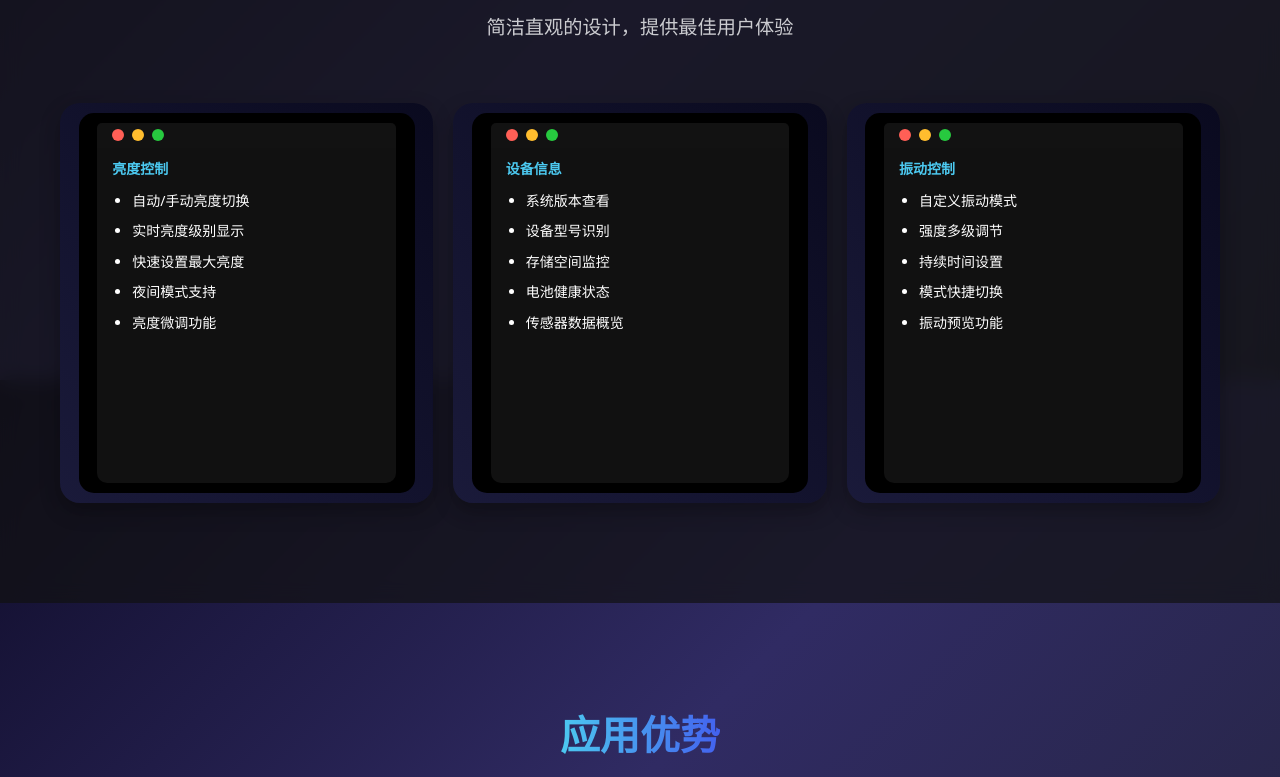
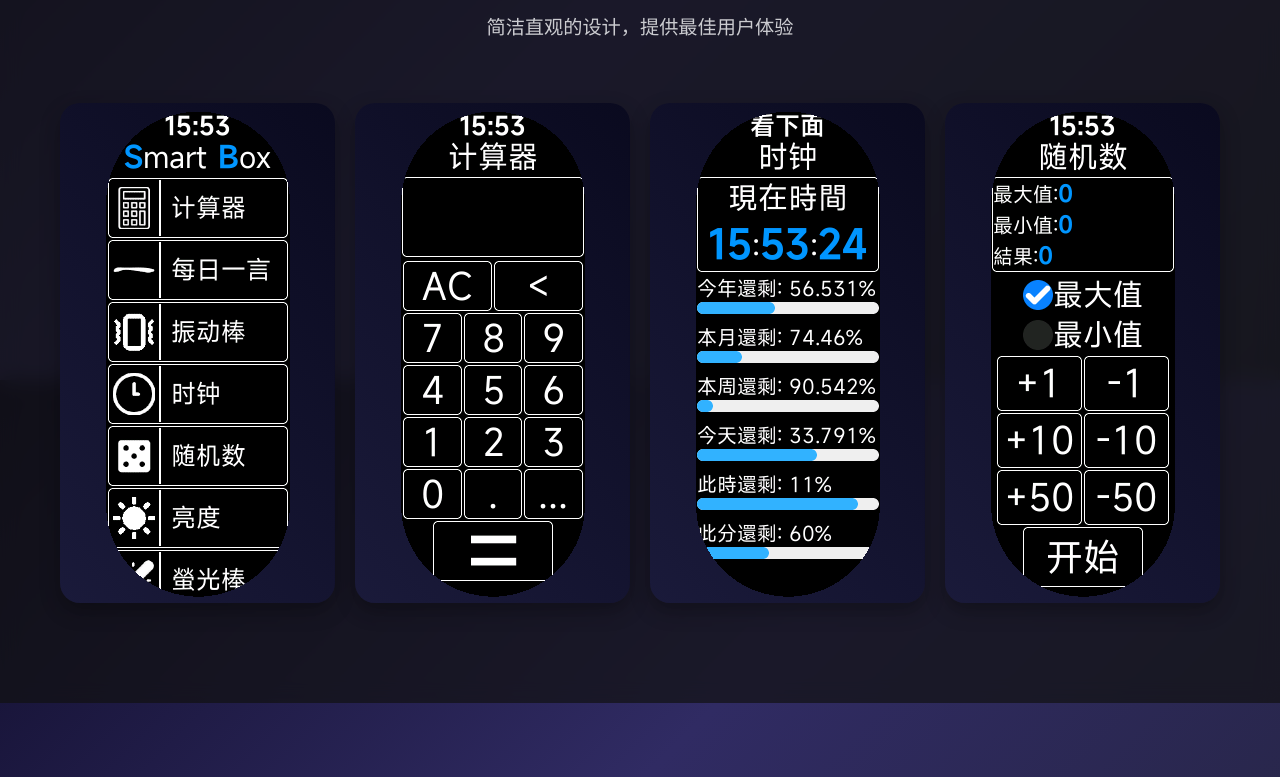
Before and after one commit to mehtmls/rpks, a plain HTML site: page index.html in a window 1280 px wide. Shown: the part 2020-2797 px from the top of the page. Drawn offline with Linux system fonts and the light colour scheme.

Commit message:
新增設定檔，更新 index.html 以反映智能手環的相關內容，並上傳四張圖片

```diff
--- a/index.html
+++ b/index.html
@@ -3,7 +3,7 @@
 <head>
     <meta charset="UTF-8">
     <meta name="viewport" content="width=device-width, initial-scale=1.0">
-    <title>Smart-Box - 智能手表全能工具箱</title>
+    <title>Smart-Box - 智能手环全能工具箱</title>
     <link rel="stylesheet" href="https://cdnjs.cloudflare.com/ajax/libs/font-awesome/6.4.0/css/all.min.css">
     <style>
         :root {
@@ -63,7 +63,6 @@
         .logo-icon {
             width: 50px;
             height: 50px;
-            background: linear-gradient(135deg, var(--primary) 0%, var(--accent) 100%);
             border-radius: 15px;
             display: flex;
             align-items: center;
@@ -374,22 +373,13 @@
             box-shadow: var(--shadow);
             transition: var(--transition);
             position: relative;
-            height: 400px;
+            height: 500px;
             background: linear-gradient(45deg, #1a1a3a, #0a0a1f);
             display: flex;
             align-items: center;
             justify-content: center;
         }
 
-        .screenshot::before {
-            content: '';
-            position: absolute;
-            width: 90%;
-            height: 95%;
-            background: #000;
-            border-radius: 15px;
-            z-index: 1;
-        }
 
         .screenshot-content {
             position: relative;
@@ -634,9 +624,7 @@
         <div class="container">
             <div class="header-content">
                 <div class="logo">
-                    <div class="logo-icon">
-                        <i class="fas fa-box"></i>
-                    </div>
+                    <img src=".\rpk\logo.png" alt="Smart-Box Logo" class="logo-icon">
                     <div class="logo-text">Smart-Box</div>
                 </div>
                 <nav>
@@ -655,9 +643,9 @@
         <div class="container">
             <div class="hero-content">
                 <div class="hero-text">
-                    <span class="tagline">智能手表全能工具箱</span>
-                    <h1>解锁您智能手表的全部潜能</h1>
-                    <p>Smart-Box 是一个功能强大的快应用工具箱，专为智能手表设计。提供设备控制、传感器管理、系统工具等一站式解决方案，让您的智能手表变得更加强大。</p>
+                    <span class="tagline">智能手环全能工具箱</span>
+                    <h1>解锁您智能手环的全部潜能</h1>
+                    <p>Smart-Box 是一个功能强大的快应用工具箱，专为智能手环设计。提供设备控制、传感器管理、系统工具等一站式解决方案，让您的智能手环变得更加强大。</p>
                     <div class="hero-buttons">
                         <a href="#download" class="btn">
                             <i class="fas fa-download"></i> 立即下载
@@ -705,7 +693,7 @@
                         <i class="fas fa-sun"></i>
                     </div>
                     <h3>亮度控制</h3>
-                    <p>精确调节手表屏幕亮度，支持自动/手动模式切换，延长电池续航。</p>
+                    <p>精确调节手环屏幕亮度，支持自动/手动模式切换，延长电池续航。</p>
                 </div>
                 <div class="feature-card">
                     <div class="feature-icon">
@@ -754,56 +742,18 @@
             </div>
             <div class="screenshot-grid">
                 <div class="screenshot">
-                    <div class="screenshot-content">
-                        <div class="screenshot-bar">
-                            <span></span>
-                            <span></span>
-                            <span></span>
-                        </div>
-                        <h4>亮度控制</h4>
-                        <ul>
-                            <li>自动/手动亮度切换</li>
-                            <li>实时亮度级别显示</li>
-                            <li>快速设置最大亮度</li>
-                            <li>夜间模式支持</li>
-                            <li>亮度微调功能</li>
-                        </ul>
-                    </div>
+                    <img src=".\rpk\1.png">
                 </div>
                 <div class="screenshot">
-                    <div class="screenshot-content">
-                        <div class="screenshot-bar">
-                            <span></span>
-                            <span></span>
-                            <span></span>
-                        </div>
-                        <h4>设备信息</h4>
-                        <ul>
-                            <li>系统版本查看</li>
-                            <li>设备型号识别</li>
-                            <li>存储空间监控</li>
-                            <li>电池健康状态</li>
-                            <li>传感器数据概览</li>
-                        </ul>
-                    </div>
+                    <img src=".\rpk\2.png">
                 </div>
                 <div class="screenshot">
-                    <div class="screenshot-content">
-                        <div class="screenshot-bar">
-                            <span></span>
-                            <span></span>
-                            <span></span>
-                        </div>
-                        <h4>振动控制</h4>
-                        <ul>
-                            <li>自定义振动模式</li>
-                            <li>强度多级调节</li>
-                            <li>持续时间设置</li>
-                            <li>模式快捷切换</li>
-                            <li>振动预览功能</li>
-                        </ul>
-                    </div>
+                    <img src=".\rpk\3.png">
                 </div>
+                <div class="screenshot">
+                    <img src=".\rpk\4.png">
+                </div>
+
             </div>
         </div>
     </section>
@@ -812,7 +762,7 @@
         <div class="container">
             <div class="section-header">
                 <h2>应用优势</h2>
-                <p>专为智能手表优化的卓越体验</p>
+                <p>专为智能手环优化的卓越体验</p>
             </div>
             <div class="stats">
                 <div class="stat-card">
@@ -824,12 +774,8 @@
                     <div class="stat-label">兼容性</div>
                 </div>
                 <div class="stat-card">
-                    <div class="stat-value">2.0</div>
+                    <div class="stat-value">1.0.2</div>
                     <div class="stat-label">最新版本</div>
-                </div>
-                <div class="stat-card">
-                    <div class="stat-value">99%</div>
-                    <div class="stat-label">用户满意度</div>
                 </div>
             </div>
         </div>
@@ -840,7 +786,7 @@
             <div class="cta">
                 <div class="cta-content">
                     <h2>立即体验 Smart-Box</h2>
-                    <p>下载全能工具箱，释放您智能手表的全部潜力</p>
+                    <p>下载全能工具箱，释放您智能手环的全部潜力</p>
                     <a href="#" class="btn">
                         <i class="fas fa-download"></i> 下载应用 (v1.0.2)
                     </a>
@@ -857,12 +803,10 @@
             <div class="footer-content">
                 <div class="footer-info">
                     <div class="footer-logo">
-                        <div class="logo-icon">
-                            <i class="fas fa-box"></i>
-                        </div>
+                        <img src=".\rpk\logo.png" alt="Smart-Box Logo" class="logo-icon">
                         <div class="logo-text">Smart-Box</div>
                     </div>
-                    <p>智能手表全能工具箱，提供设备控制、系统管理和实用工具一站式解决方案。</p>
+                    <p>智能手环全能工具箱，提供设备控制、系统管理和实用工具一站式解决方案。</p>
                 </div>
                 <div class="footer-links">
                     <h3>快速链接</h3>
```
Also changed, not shown: rpk/1.png (added), rpk/2.png (added), rpk/3.png (added), rpk/4.png (added).
